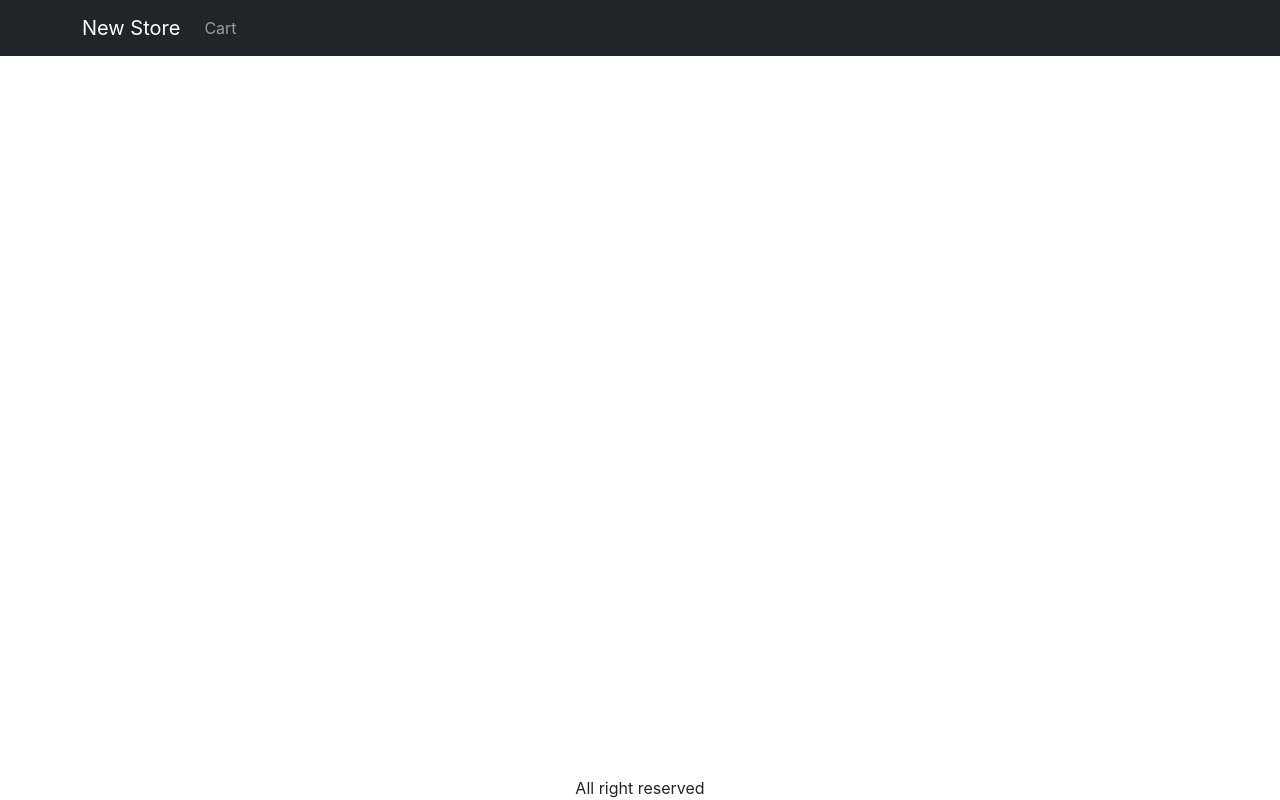
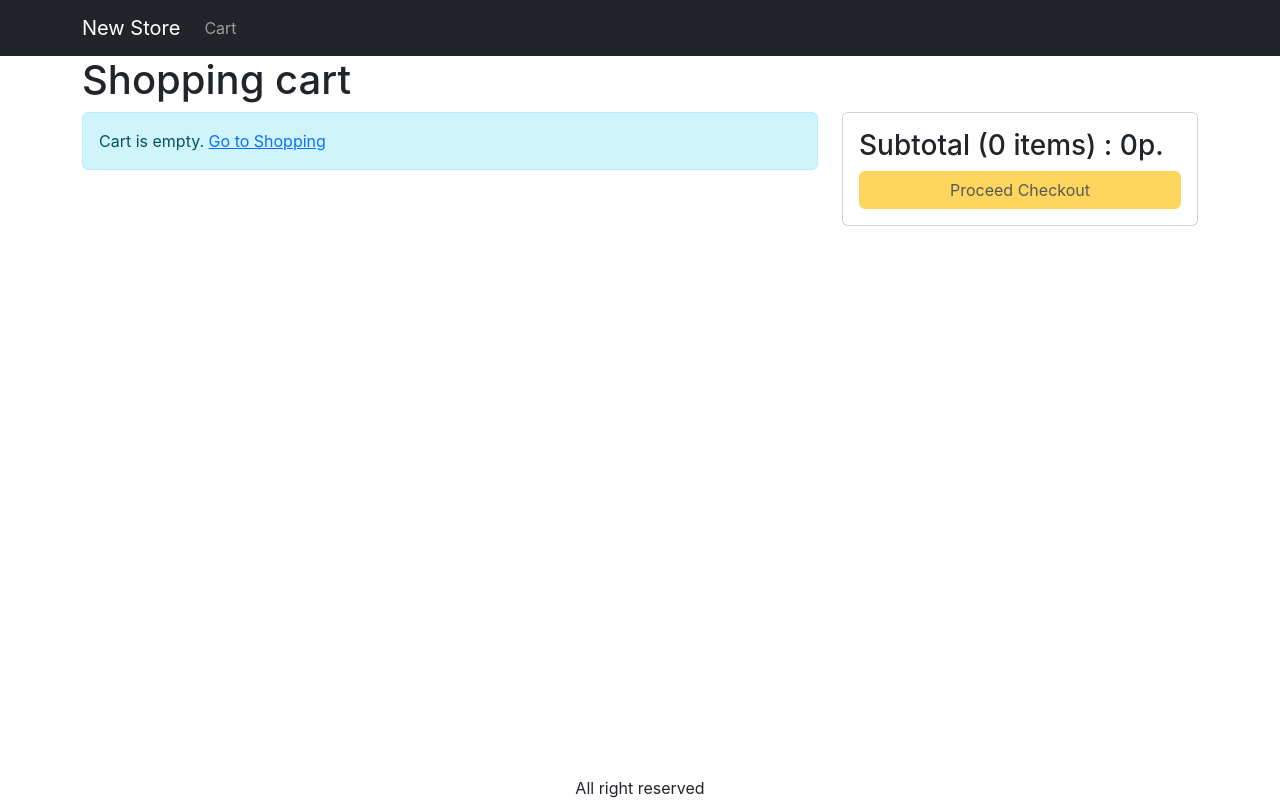
Before and after one commit to vseolistru/fullStack_ecommerce, a React (Create React App) app in the folder client/: page /cart in a window 1280 px wide. Built offline with nearby package versions, Linux system fonts and the light colour scheme.

Commit message:
cart comlete, inc/dec product, rm product, navigate to checkout, add item to cart from Home keep state to localStorage

```diff
--- a/client/src/App.js
+++ b/client/src/App.js
@@ -5,6 +5,7 @@
 import {LinkContainer} from "react-router-bootstrap";
 import {useContext} from "react";
 import {Store} from "./Store";
+import CartScreen from "./screens/CartScreen";
 
 function App() {
     const { state } = useContext(Store);
@@ -35,7 +36,9 @@
                 <Container>
                 <Routes>
                    <Route path="/product/:slug" element={<ProductScreen/>}/>
+                   <Route path="/cart" element={<CartScreen/>}/>
                    <Route path="/" element={<HomeScreen/>}/>
+
                 </Routes>
                 </Container>
             </main>
--- a/client/src/Store.js
+++ b/client/src/Store.js
@@ -4,7 +4,9 @@
 
 const initialState = {
     cart: {
-        cartItems: [],
+        cartItems: localStorage.getItem('cartItems')
+        ? JSON.parse(localStorage.getItem('cartItems'))
+        : [],
     },
 };
 
@@ -16,7 +18,14 @@
             const existItem = state.cart.cartItems.find((item)=> item._id ===newItem._id)
             const cartItems = existItem ? state.cart.cartItems.map((item)=> item._id ===existItem._id ? newItem : item)
             : [...state.cart.cartItems, newItem];
+            localStorage.setItem('cartItems', JSON.stringify(cartItems));
             return { ...state, cart: { ...state.cart, cartItems }};
+        case 'CART_REMOVE_ITEM': {
+            const cartItems = state.cart.cartItems.filter (
+                (item) => item._id !==action.payload._id)
+            localStorage.setItem('cartItems', JSON.stringify(cartItems));
+            return {...state, cart: {...state.cart, cartItems}}
+        }
         default:
             return state;
     }
--- a/client/src/components/Product.js
+++ b/client/src/components/Product.js
@@ -1,9 +1,27 @@
-import React from 'react';
-import {Link} from "react-router-dom";
+import React, {useContext} from 'react';
+import {Link, useNavigate} from "react-router-dom";
 import {Button, Card} from "react-bootstrap";
 import Ratting from "./Ratting";
+import axios from "axios";
+import {Store} from "../Store";
 
 const Product = ({prod}) => {
+    //const navigate = useNavigate()
+    const {state, dispatch: ctxDispatch} = useContext(Store);
+    const { cart: {cartItems}, } = state;
+
+    const addToCartHandler = async (item)=>{
+        const existItem = cartItems.find((x)=>x._id ===prod._id);
+        const quantity = existItem ? existItem.quantity + 1 : 1;
+        const { data } = await axios.get (`/api/products/${item._id}`)
+
+        if (data.countInStock < quantity) {
+            window.alert('Sorry, Product iut of stock');
+        }
+        ctxDispatch({type:'CART_ADD_ITEM',payload:{...item, quantity},
+        });
+    }
+
     return (
         <Card key={prod.slug}>
             <Link to={`/product/${prod.slug}`}>
@@ -15,7 +33,9 @@
                 </Link>
                 <Ratting ratting = {prod.ratting} numReviews = {prod.numReviews}/>
                 <Card.Text>{prod.price}p.</Card.Text>
-                <Button variant="warning">ADD to Cart</Button>
+                {prod.countInStock === 0 ? <Button variant="outline-danger" disabled>Out of Stock</Button>
+                    : <Button variant="warning" onClick={() => addToCartHandler(prod)}>ADD to Cart</Button>
+                }
             </Card.Body>
         </Card>
     );
--- a/client/src/index.css
+++ b/client/src/index.css
@@ -40,3 +40,7 @@
   max-width: 100%;
   max-height: 100%;
 }
+
+.img-thumbnail {
+  height: 80px;
+}
--- /dev/null
+++ b/client/src/screens/CartScreen.js
@@ -0,0 +1,99 @@
+import React, {useContext} from 'react';
+import {Store} from "../Store";
+import {Helmet} from "react-helmet-async";
+import {Row, Col, ListGroup, Button, Card} from "react-bootstrap";
+import MessageBox from "../components/MessageBox";
+import {Link, useNavigate} from "react-router-dom";
+import axios from "axios";
+
+
+const CartScreen = () => {
+    const navigate = useNavigate()
+    const {state, dispatch: ctxDispatch} = useContext(Store);
+    const { cart: {cartItems}, } = state;
+
+    const updateCartHandler = async (item, quantity)=>{
+        const { data } = await axios.get (`/api/products/${item._id}`)
+        if (data.countInStock < quantity) {
+            window.alert('Sorry, Product iut of stock');
+        }
+        ctxDispatch({type:'CART_ADD_ITEM',payload:{...item, quantity},
+        });
+    }
+
+    const removeItemHandler = (item) => {
+        ctxDispatch({type: 'CART_REMOVE_ITEM', payload: item})
+    }
+
+    const checkoutHandler = () => {
+        navigate('/signin?redirect=/shipping')
+    };
+
+    return (
+        <div>
+            <Helmet><title>Shopping cart</title></Helmet>
+            <h1>Shopping cart</h1>
+            <Row>
+                <Col md={8}>
+                    {cartItems.length ===0 ? (
+                        <MessageBox>
+                            Cart is empty. <Link to="/">Go to Shopping</Link>
+                        </MessageBox>)
+                        :(<ListGroup>
+                            {cartItems.map((item) =>
+                            <ListGroup.Item key={item._id}>
+                                <Row className="align-items-center">
+                                    <Col md={4}>
+                                        <img src={item.image} alt={item.name} className="img-fluid rounded img-thumbnail"></img>{" "}
+                                        <Link to={`/product/${item.slug}`}>{item.name}</Link>
+                                    </Col>
+                                    <Col md={3}>
+                                        <Button onClick={()=> updateCartHandler(item,item.quantity -1)}
+                                            variant="light" disabled={item.quantity ===1}>
+                                            <i className="fas fa-minus-circle"></i>
+                                        </Button>{' '}
+                                        <span>{item.quantity}</span>{' '}
+                                        <Button onClick={()=> updateCartHandler(item,item.quantity +1)}
+                                            variant="light" disabled={item.quantity === item.countInStock}>
+                                            <i className="fas fa-plus-circle"></i>
+                                        </Button>
+                                    </Col>
+                                    <Col md={3}>
+                                        {item.price}p.
+                                    </Col>
+                                    <Col md={2}>
+                                        <Button variant="light" onClick={()=>removeItemHandler(item)}>
+                                            <i className='fas fa-trash'></i>
+                                        </Button>
+                                    </Col>
+                                </Row>
+                            </ListGroup.Item>)}
+                        </ListGroup>)
+                    }
+                </Col>
+                <Col md={4}>
+                    <Card>
+                        <Card.Body>
+                            <ListGroup variant="flush">
+                                <h3>
+                                    Subtotal ({cartItems.reduce((a, c)=> a+c.quantity, 0)} {' '} items)
+                                    : {cartItems.reduce((a,c)=> a+ c.price * c.quantity, 0)}p.
+                                </h3>
+                            </ListGroup>
+                            <ListGroup>
+                                <div className="d-grid">
+                                    <Button type = 'button' onClick={checkoutHandler}
+                                            variant='warning' disabled={cartItems.length === 0}>
+                                        Proceed Checkout
+                                    </Button>
+                                </div>
+                            </ListGroup>
+                        </Card.Body>
+                    </Card>
+                </Col>
+            </Row>
+        </div>
+    );
+};
+
+export default CartScreen;
--- a/client/src/screens/HomeScreen.js
+++ b/client/src/screens/HomeScreen.js
@@ -1,6 +1,5 @@
 import React, {useEffect, useReducer, useState} from 'react';
 import axios from "axios";
-//import logger from "use-reducer-logger";
 import { Row, Col} from "react-bootstrap";
 import Product from "../components/Product";
 import LoadingBox from "../components/LoadingBox";
@@ -28,8 +27,7 @@
         loading: true,
         error:''
     });
-    //console.log(reducer)
-    //const [products, setProducts] = useState([])
+
     useEffect(()=>{
             const fetchData = async () => {
             dispatch({type: 'FETCH_REQUEST'})
@@ -41,8 +39,6 @@
             catch (e) {
                 dispatch({type: 'FETCH_FAIL', payload: e.message})
             }
-
-            //setProducts(res.data)
         };
         fetchData();
     },[])
@@ -56,7 +52,7 @@
                     loading ? (<LoadingBox/>): error ? (<MessageBox variant="danger">{error}</MessageBox>) :
                         (
                     products.map(prod =>
-                        <Col sm={6} md={4} lg={3} className="mb-3" key={prod.id} >
+                        <Col sm={6} md={4} lg={3} className="mb-3" key={prod._id} >
                             <Product prod={prod}></Product>
                         </Col>
                 ))}
--- a/client/src/screens/ProductScreen.js
+++ b/client/src/screens/ProductScreen.js
@@ -1,5 +1,5 @@
 import React, {useContext, useEffect, useReducer} from 'react';
-import {useParams} from "react-router-dom";
+import {useNavigate, useParams} from "react-router-dom";
 import axios from "axios";
 import {Badge, Button, Card, Col, ListGroup, Row} from "react-bootstrap";
 import Ratting from "../components/Ratting";
@@ -23,6 +23,8 @@
 };
 
 const ProductScreen = () => {
+
+    const navigate = useNavigate()
     const params = useParams();
     const {slug} = params;
     const [{loading, error, product}, dispatch] = useReducer(reducer, {
@@ -55,7 +57,9 @@
         if (data.countInStock < quantity) {
             window.alert('Sorry, Product iut of stock');
         }
-        ctxDispatch({type:'CART_ADD_ITEM',payload:{...product, quantity}});
+        ctxDispatch({type:'CART_ADD_ITEM',payload:{...product, quantity},
+        });
+        navigate('/cart')
     }
     return (
         loading ? <LoadingBox/>
```
